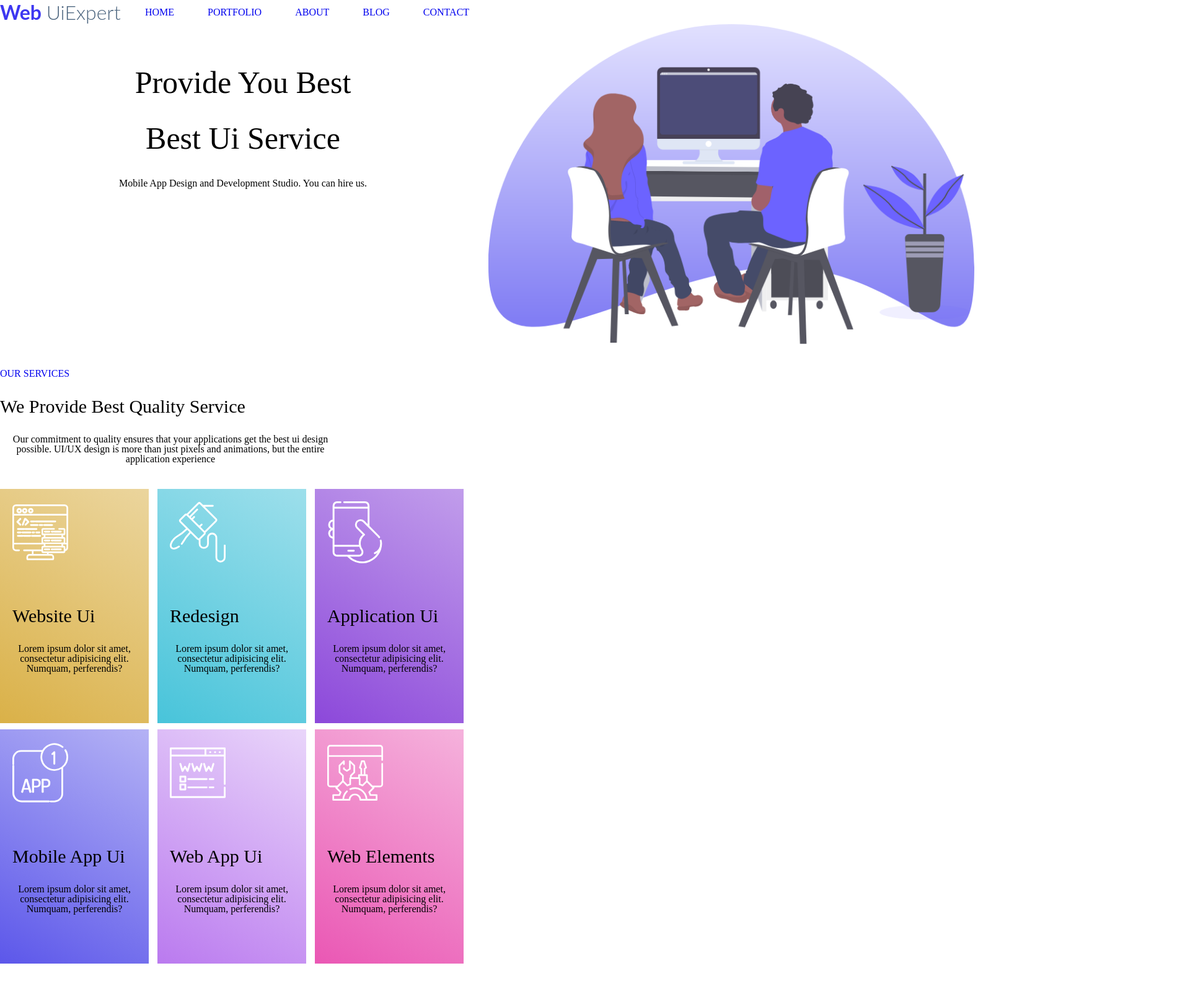
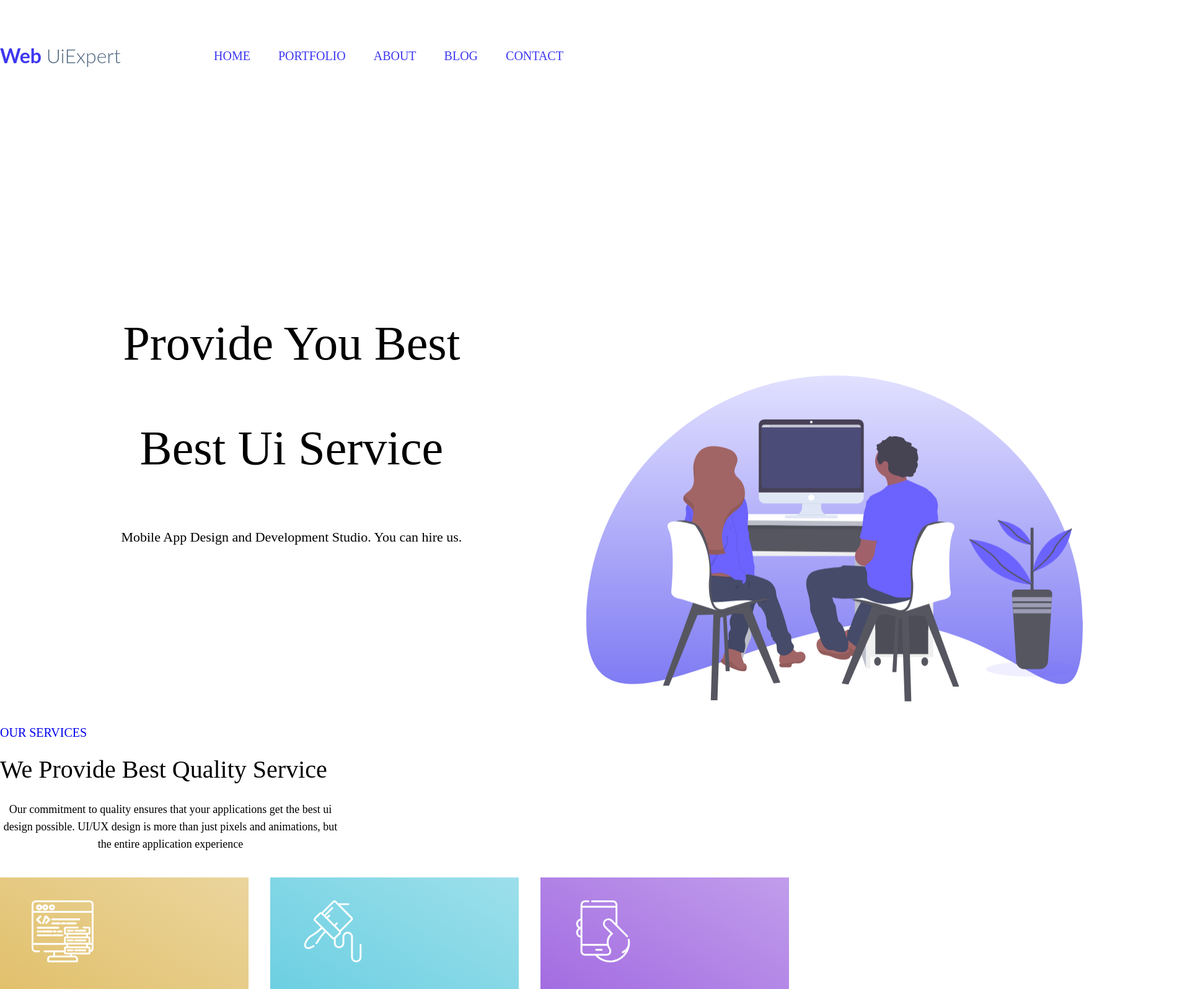
Before and after one commit to davidunilab/davidunilab.front1, a website: page index.html in a window 1280 px wide. Shown: the top 1596 px of the page at 62% size, 1920 px wide, since content can reach past the window. Drawn offline with Linux system fonts and the light colour scheme.

Commit message:
added mesures from xd file

```diff
--- a/src/style.scss
+++ b/src/style.scss
@@ -1,14 +1,15 @@
-html, body {
-  width: 100%;
-  height: 100%;
-  box-sizing: border-box;
-}
-
 .wrap {
-  width: 1600px;
+  width: 1920;
   margin: auto;
 }
 
+p, a, div {
+  font-size: 20px;
+}
+
+header{
+  margin-top:70px;
+}
 
 .logo {
   display: inline-block;
@@ -16,17 +17,18 @@ html, body {
 }
 
 nav {
+  vertical-align: middle;
   margin-left: 10px;
-  vertical-align: middle;
   padding: 5px 0;
-  margin-right: 60px;
+  margin-left: 120px;
 }
 
 nav, .nav-li {
   display: inline-block;
+  a {
+    padding: 69px 15px 0 25px;
 
-  a {
-    padding: 15px 25px;
+    color: #3d37f1;
   }
 }
 
@@ -34,20 +36,23 @@ nav, .nav-li {
 /* SECTION 1 */
 
 #banner {
+  margin-top: 370px;
   .text-large {
     margin: auto;
     text-align: center;
-    //padding-top: 250px;
   }
 
+  .text-large {
+    h1{
+      font-size: 78px;
+      padding: 20px 0 40px 0;
+      line-height: 109px;
 
-  .text-large  {
-    h1{
-      font-size: 50px;
-      padding-bottom: 40px;
     }
-    p{}
-
+    p{
+      padding-top:39px;
+      font-size: 22px;
+    }
   }
 
 
@@ -64,8 +69,8 @@ nav, .nav-li {
 
     img {
       vertical-align: middle;
-      max-width: 100%;
-      height: auto;
+      width: 801px;
+      height: 526px;
     }
   }
 
@@ -74,7 +79,7 @@ nav, .nav-li {
 /* SECTION 2 */
 .services {
   padding-top: 20px;
-  /*background-color: beige;*/
+  width:1169px;
 }
 
 .services-blocks {
@@ -82,40 +87,42 @@ nav, .nav-li {
 }
 
 #services {
-  //background-color: indianred;
-  //border: 1px solid dimgrey;
-  margin-bottom: 100px;
-  padding-bottom: 100px;
+
+  padding-bottom: 50px;
  .top{
-   margin-bottom: 10px;
+   margin-bottom: 60px;
  }
   .services-text {
     padding: 40px 0;
     width: 550px;
     h1 {
-      font-size: 30px;
+      font-size: 40px;
       margin: 30px 0;
     }
 
     p {
+      font-size: 18px;
+      line-height: 28px;
       text-align: center;
     }
   }
 
   .service-block {
-    padding: 20px 20px 80px 20px ;
-    width: 200px;
+    padding: 37px 20px 0 51px ;
+    width: 330px;
+    height: 451px;
     display: inline-block;
-    margin-right: 10px;
+    margin-right: 30px;
+
     img {
       padding-bottom: 40px;
-      width: 90px;
+      width: 100px;
       height: 100px;
     }
 
     h1 {
-      font-size: 30px;
-      margin: 30px 0;
+      font-size: 22px;
+      margin: 25px 0;
     }
 
     p {
```
Also changed, not shown: css/style.css, 1 other file.
